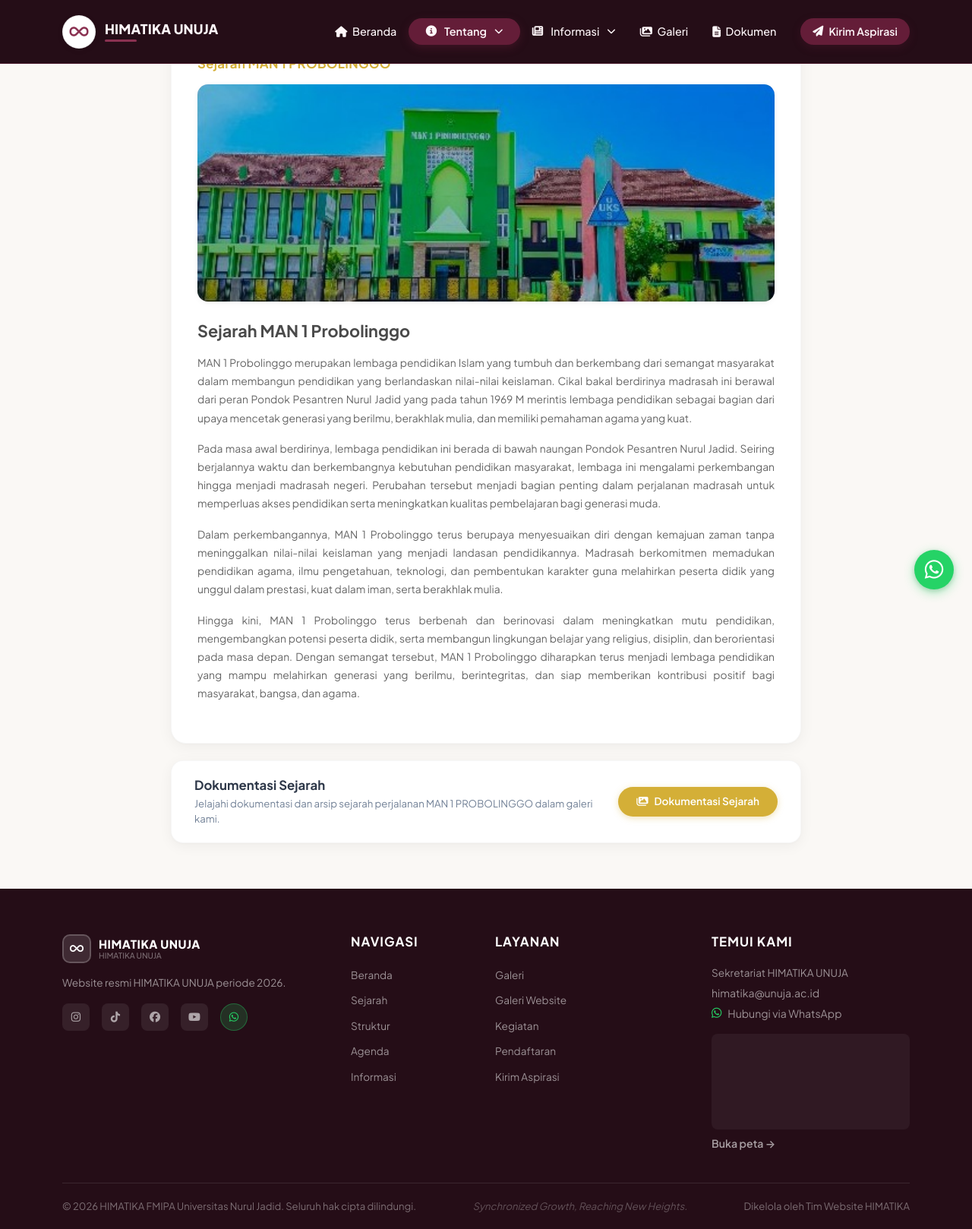
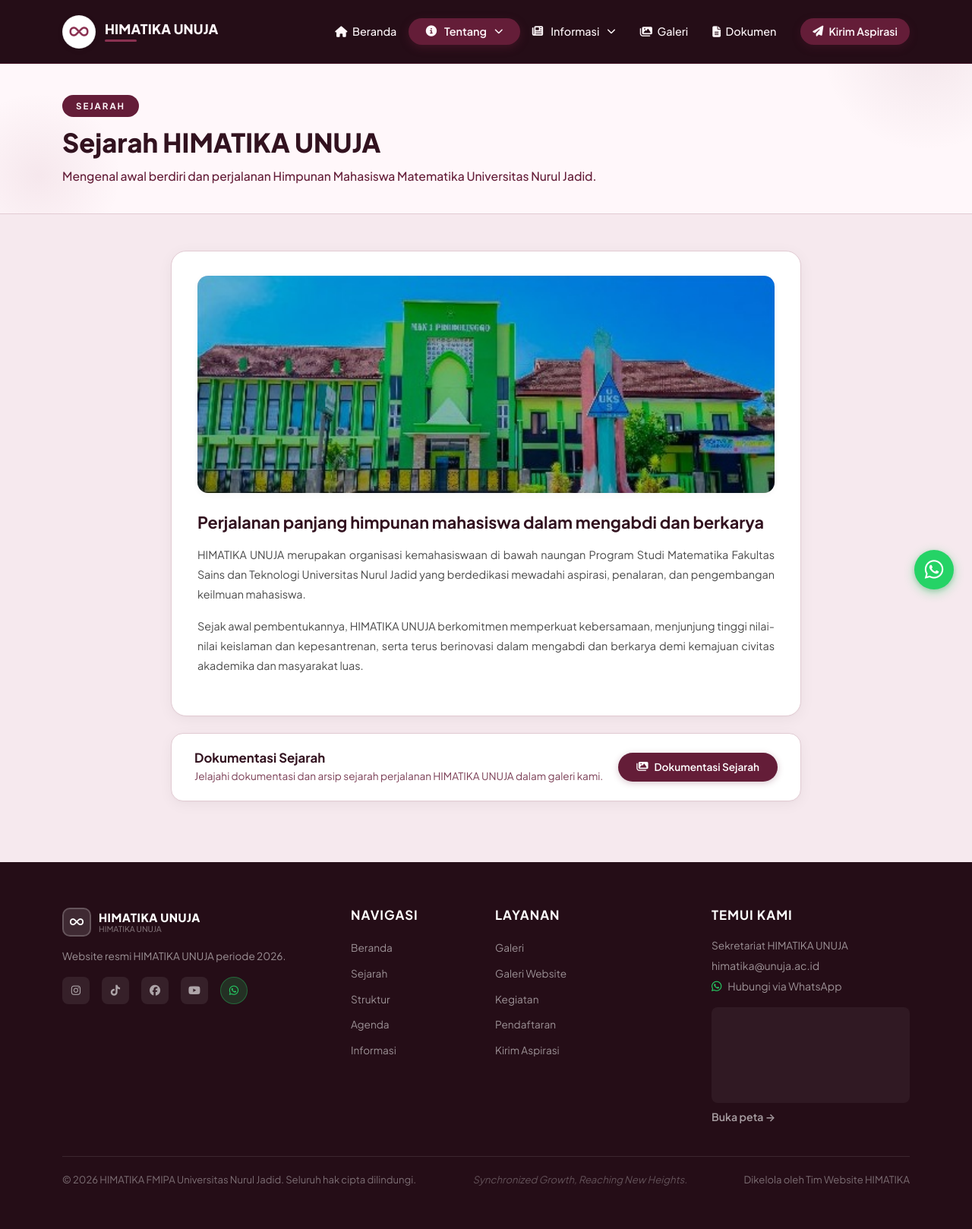
Before and after one commit to wadi31858-wq/himatika, a Laravel app: page /sejarah in a window 1280 px wide. Shown: the whole page at 76% size. After the commit the page ends 1561 px from the top, so only its background shows below. Run offline with Laravel 12, Linux system fonts and the light colour scheme; data comes from the database, SQL or seed files in the repository; data that the repository does not hold is empty; parts of the project's set-up code (start-up, migrations or seed data) failed here and were passed over; some web fonts are replaced; grey boxes are pictures that could not be loaded.

Commit message:
feat(sejarah): tambahkan page hero dan selaraskan desain dengan Sambutan Kaprodi

```diff
--- a/resources/views/sejarah.blade.php
+++ b/resources/views/sejarah.blade.php
@@ -1,9 +1,18 @@
 @extends('layouts.app')
-@section('title', 'Sejarah MAN 1 Probolinggo')
+@section('title', 'Sejarah - HIMATIKA UNUJA')
 
 @section('content')
 
-{{-- ==================== HALAMAN SEJARAH MAN 1 PROBOLINGGO ==================== --}}
+{{-- ==================== OPENING BANNER SEJARAH ==================== --}}
+<section class="tentang-opening-banner">
+    <div class="container position-relative" style="z-index: 1;">
+        <span class="tentang-hero-label">SEJARAH</span>
+        <h1 class="tentang-hero-heading">Sejarah HIMATIKA UNUJA</h1>
+        <p class="tentang-hero-desc">Mengenal awal berdiri dan perjalanan Himpunan Mahasiswa Matematika Universitas Nurul Jadid.</p>
+    </div>
+</section>
+
+{{-- ==================== KONTEN UTAMA SEJARAH ==================== --}}
 <section class="sejarah-section-wrapper">
     <div class="container">
         @if(($siteSettings['history_is_visible'] ?? '1') === '0')
@@ -25,59 +34,54 @@
             {{-- 1. CARD UTAMA SEJARAH --}}
             <div class="card-sejarah-main">
 
-                {{-- 2. JUDUL SECTION (KUNING KEEMASAN) --}}
-                <div class="sejarah-top-header">
-                    <h2 class="sejarah-gold-title">Sejarah MAN 1 PROBOLINGGO</h2>
-                </div>
-
-                {{-- 3. GAMBAR SEKOLAH (GEDUNG MAN 1 PROBOLINGGO) --}}
+                {{-- 2. GAMBAR UTAMA SEJARAH --}}
                 @php
                     $historyImg = asset('images/gedung-man1-probolinggo.jpg');
                     if (!empty($siteSettings['history_image']) && file_exists(public_path('storage/' . $siteSettings['history_image']))) {
                         $historyImg = asset('storage/' . $siteSettings['history_image']);
+                    } elseif (!empty($profile->image) && file_exists(public_path('storage/' . $profile->image))) {
+                        $historyImg = asset('storage/' . $profile->image);
                     } elseif (file_exists(public_path('images/gedung-man1-probolinggo.jpg'))) {
                         $historyImg = asset('images/gedung-man1-probolinggo.jpg');
-                    } elseif (!empty($profile->image) && file_exists(public_path('storage/' . $profile->image))) {
-                        $historyImg = asset('storage/' . $profile->image);
                     }
                 @endphp
                 <div class="sejarah-img-container">
-                    <img src="{{ $historyImg }}" alt="Gedung MAN 1 Probolinggo" class="sejarah-building-img">
+                    <img src="{{ $historyImg }}" alt="Sejarah HIMATIKA UNUJA" class="sejarah-building-img">
                 </div>
 
-                {{-- 4. ISI SEJARAH --}}
+                {{-- 3. ISI SEJARAH --}}
                 <div class="sejarah-body-content">
-                    <h3 class="sejarah-content-heading">Sejarah MAN 1 Probolinggo</h3>
+                    @if(!empty($siteSettings['history_subtitle']))
+                        <h3 class="sejarah-content-heading">{{ $siteSettings['history_subtitle'] }}</h3>
+                    @endif
 
-                    @if($profile && !empty($profile->history) && (str_contains($profile->history, 'MAN 1 Probolinggo') || str_contains($profile->history, 'madrasah')))
+                    @if($profile && !empty($profile->history))
                         <div class="sejarah-paragraphs">
-                            {!! $profile->history !!}
+                            @if(strip_tags($profile->history) === $profile->history)
+                                {!! nl2br(e($profile->history)) !!}
+                            @else
+                                {!! $profile->history !!}
+                            @endif
                         </div>
                     @else
                         <div class="sejarah-paragraphs">
                             <p>
-                                MAN 1 Probolinggo merupakan lembaga pendidikan Islam yang tumbuh dan berkembang dari semangat masyarakat dalam membangun pendidikan yang berlandaskan nilai-nilai keislaman. Cikal bakal berdirinya madrasah ini berawal dari peran Pondok Pesantren Nurul Jadid yang pada tahun 1969 M merintis lembaga pendidikan sebagai bagian dari upaya mencetak generasi yang berilmu, berakhlak mulia, dan memiliki pemahaman agama yang kuat.
+                                HIMATIKA UNUJA merupakan organisasi kemahasiswaan di bawah naungan Program Studi Matematika Fakultas Sains dan Teknologi Universitas Nurul Jadid yang berdedikasi mewadahi aspirasi, penalaran, dan pengembangan keilmuan mahasiswa.
                             </p>
                             <p>
-                                Pada masa awal berdirinya, lembaga pendidikan ini berada di bawah naungan Pondok Pesantren Nurul Jadid. Seiring berjalannya waktu dan berkembangnya kebutuhan pendidikan masyarakat, lembaga ini mengalami perkembangan hingga menjadi madrasah negeri. Perubahan tersebut menjadi bagian penting dalam perjalanan madrasah untuk memperluas akses pendidikan serta meningkatkan kualitas pembelajaran bagi generasi muda.
-                            </p>
-                            <p>
-                                Dalam perkembangannya, MAN 1 Probolinggo terus berupaya menyesuaikan diri dengan kemajuan zaman tanpa meninggalkan nilai-nilai keislaman yang menjadi landasan pendidikannya. Madrasah berkomitmen memadukan pendidikan agama, ilmu pengetahuan, teknologi, dan pembentukan karakter guna melahirkan peserta didik yang unggul dalam prestasi, kuat dalam iman, serta berakhlak mulia.
-                            </p>
-                            <p>
-                                Hingga kini, MAN 1 Probolinggo terus berbenah dan berinovasi dalam meningkatkan mutu pendidikan, mengembangkan potensi peserta didik, serta membangun lingkungan belajar yang religius, disiplin, dan berorientasi pada masa depan. Dengan semangat tersebut, MAN 1 Probolinggo diharapkan terus menjadi lembaga pendidikan yang mampu melahirkan generasi yang berilmu, berintegritas, dan siap memberikan kontribusi positif bagi masyarakat, bangsa, dan agama.
+                                Sejak awal pembentukannya, HIMATIKA UNUJA berkomitmen memperkuat kebersamaan, menjunjung tinggi nilai-nilai keislaman dan kepesantrenan, serta terus berinovasi dalam mengabdi dan berkarya demi kemajuan civitas akademika dan masyarakat luas.
                             </p>
                         </div>
                     @endif
                 </div>
             </div>
 
-            {{-- 5. CARD DOKUMENTASI SEJARAH (BAWAH) --}}
+            {{-- 4. CARD DOKUMENTASI SEJARAH (BAWAH) --}}
             <div class="card-dokumentasi-wrapper">
                 <div class="dokumentasi-text">
-                    <h4 class="dokumentasi-title">Dokumentasi Sejarah</h4>
+                    <h4 class="dokumentasi-title">{{ $siteSettings['history_doc_text'] ?? 'Dokumentasi Sejarah' }}</h4>
                     <p class="dokumentasi-desc">
-                        {{ $siteSettings['history_doc_desc'] ?? 'Jelajahi dokumentasi dan arsip sejarah perjalanan MAN 1 PROBOLINGGO dalam galeri kami.' }}
+                        {{ $siteSettings['history_doc_desc'] ?? 'Jelajahi dokumentasi dan arsip sejarah perjalanan HIMATIKA UNUJA dalam galeri kami.' }}
                     </p>
                 </div>
                 <div class="dokumentasi-btn-box">
@@ -97,16 +101,75 @@
 
 @push('styles')
 <style>
-    /* =========================================================
-       HALAMAN SEJARAH MAN 1 PROBOLINGGO
-       Sesuai Acuan Desain Referensi
-       ========================================================= */
+    /* ==================== OPENING BANNER MENU TENTANG ==================== */
+    .tentang-opening-banner {
+        background-color: #FFF7FA;
+        padding: 125px 0 36px;
+        margin-top: 0;
+        border-top: none;
+        border-bottom: 1px solid #E2CBD3;
+        position: relative;
+        overflow: hidden;
+        height: auto;
+        min-height: auto;
+    }
+    .tentang-opening-banner::before {
+        content: '';
+        position: absolute;
+        top: -80px;
+        right: -80px;
+        width: 280px;
+        height: 280px;
+        background: radial-gradient(circle, rgba(100, 29, 56, 0.08) 0%, transparent 70%);
+        border-radius: 50%;
+        pointer-events: none;
+    }
+    .tentang-opening-banner::after {
+        content: '';
+        position: absolute;
+        bottom: -60px;
+        left: -60px;
+        width: 220px;
+        height: 220px;
+        background: radial-gradient(circle, rgba(138, 49, 81, 0.08) 0%, transparent 70%);
+        border-radius: 50%;
+        pointer-events: none;
+    }
+    .tentang-hero-label {
+        display: inline-block;
+        background: #641D38;
+        color: #FFF7FA;
+        font-size: 0.72rem;
+        font-weight: 700;
+        letter-spacing: 2px;
+        padding: 6px 18px;
+        border-radius: 50px;
+        margin-bottom: 12px;
+        text-transform: uppercase;
+    }
+    .tentang-hero-heading {
+        font-size: 2.15rem;
+        font-weight: 800;
+        color: #32121F;
+        line-height: 1.25;
+        margin-bottom: 10px;
+        text-align: left;
+    }
+    .tentang-hero-desc {
+        font-size: 0.98rem;
+        font-weight: 500;
+        color: #641D38;
+        max-width: 720px;
+        line-height: 1.65;
+        margin-bottom: 0;
+        text-align: left;
+    }
 
-    /* Background Halaman: Putih sedikit krem */
+    /* ==================== KONTEN SECTION SEJARAH ==================== */
     .sejarah-section-wrapper {
-        background-color: #FAF8F5;
-        min-height: calc(100vh - 120px);
-        padding: 40px 0 60px;
+        background-color: #F6E9EE;
+        min-height: calc(100vh - 280px);
+        padding: 48px 0 80px;
     }
 
     /* Container Wrapper di Tengah */
@@ -122,23 +185,10 @@
         border-radius: 20px;
         padding: 32px 34px 36px;
         box-shadow: 0 4px 20px rgba(0, 0, 0, 0.05), 0 1px 3px rgba(0, 0, 0, 0.02);
-        border: 1px solid rgba(0, 0, 0, 0.03);
+        border: 1px solid #E2CBD3;
     }
 
-    /* 2. JUDUL SECTION (KUNING KEEMASAN) */
-    .sejarah-top-header {
-        margin-bottom: 16px;
-    }
-    .sejarah-gold-title {
-        color: #D4AF37;
-        font-size: 1.05rem;
-        font-weight: 700;
-        letter-spacing: 0.3px;
-        margin: 0;
-        line-height: 1.3;
-    }
-
-    /* 3. GAMBAR SEKOLAH */
+    /* 2. GAMBAR UTAMA */
     .sejarah-img-container {
         width: 100%;
         border-radius: 14px;
@@ -156,12 +206,12 @@
         transition: transform 0.4s ease;
     }
 
-    /* 4. ISI SEJARAH */
+    /* 3. ISI SEJARAH */
     .sejarah-body-content {
         margin-top: 6px;
     }
     .sejarah-content-heading {
-        color: #4A4A4A;
+        color: #32121F;
         font-size: 1.35rem;
         font-weight: 700;
         margin-bottom: 16px;
@@ -169,9 +219,9 @@
     }
     .sejarah-paragraphs,
     .sejarah-paragraphs p {
-        color: #666666;
-        font-size: 0.865rem;
-        line-height: 1.75;
+        color: #4A4A4A;
+        font-size: 0.9rem;
+        line-height: 1.8;
         text-align: justify;
         text-justify: inter-word;
         margin-bottom: 16px;
@@ -180,37 +230,38 @@
         margin-bottom: 0;
     }
 
-    /* 5. CARD DOKUMENTASI SEJARAH (BAWAH) */
+    /* 4. CARD DOKUMENTASI SEJARAH (BAWAH) */
     .card-dokumentasi-wrapper {
         background: #ffffff;
         border-radius: 16px;
         padding: 22px 30px;
         margin-top: 22px;
         box-shadow: 0 4px 18px rgba(0, 0, 0, 0.05), 0 1px 3px rgba(0, 0, 0, 0.02);
-        border: 1px solid rgba(0, 0, 0, 0.03);
+        border: 1px solid #E2CBD3;
         display: flex;
         align-items: center;
         justify-content: space-between;
         gap: 20px;
     }
     .dokumentasi-title {
-        color: #2D3748;
+        color: #32121F;
         font-size: 1.05rem;
         font-weight: 700;
         margin-bottom: 4px;
     }
     .dokumentasi-desc {
-        color: #718096;
-        font-size: 0.825rem;
+        color: #641D38;
+        font-size: 0.85rem;
         margin-bottom: 0;
         line-height: 1.5;
+        opacity: 0.85;
     }
     .btn-lihat-galeri {
         display: inline-flex;
         align-items: center;
         justify-content: center;
         gap: 8px;
-        background: #D4AF37;
+        background: #641D38;
         color: #ffffff !important;
         font-size: 0.85rem;
         font-weight: 600;
@@ -218,20 +269,30 @@
         border-radius: 9999px;
         text-decoration: none;
         white-space: nowrap;
-        box-shadow: 0 2px 8px rgba(212, 175, 55, 0.35);
+        box-shadow: 0 2px 8px rgba(100, 29, 56, 0.25);
         transition: all 0.25s ease;
     }
     .btn-lihat-galeri:hover {
-        background: #bfa030;
+        background: #8A3151;
         color: #ffffff !important;
         transform: translateY(-2px);
-        box-shadow: 0 4px 12px rgba(212, 175, 55, 0.45);
+        box-shadow: 0 4px 12px rgba(100, 29, 56, 0.35);
     }
 
-    /* RESPONSIVE SMARTPHONE / ANDROID */
+    /* RESPONSIVE SMARTPHONE / HP */
     @media (max-width: 767.98px) {
+        .tentang-opening-banner {
+            padding: 105px 0 28px;
+        }
+        .tentang-hero-heading {
+            font-size: 1.75rem;
+            margin-bottom: 8px;
+        }
+        .tentang-hero-desc {
+            font-size: 0.92rem;
+        }
         .sejarah-section-wrapper {
-            padding: 20px 0 40px;
+            padding: 32px 0 60px;
         }
         .sejarah-card-wrapper {
             padding: 0 10px;
@@ -239,10 +300,6 @@
         .card-sejarah-main {
             padding: 20px 16px 24px;
             border-radius: 16px;
-        }
-        .sejarah-gold-title {
-            font-size: 0.95rem;
-            margin-bottom: 12px;
         }
         .sejarah-img-container {
             border-radius: 10px;
@@ -257,8 +314,8 @@
         }
         .sejarah-paragraphs,
         .sejarah-paragraphs p {
-            font-size: 0.84rem;
-            line-height: 1.68;
+            font-size: 0.85rem;
+            line-height: 1.7;
             margin-bottom: 14px;
         }
         .card-dokumentasi-wrapper {
```
